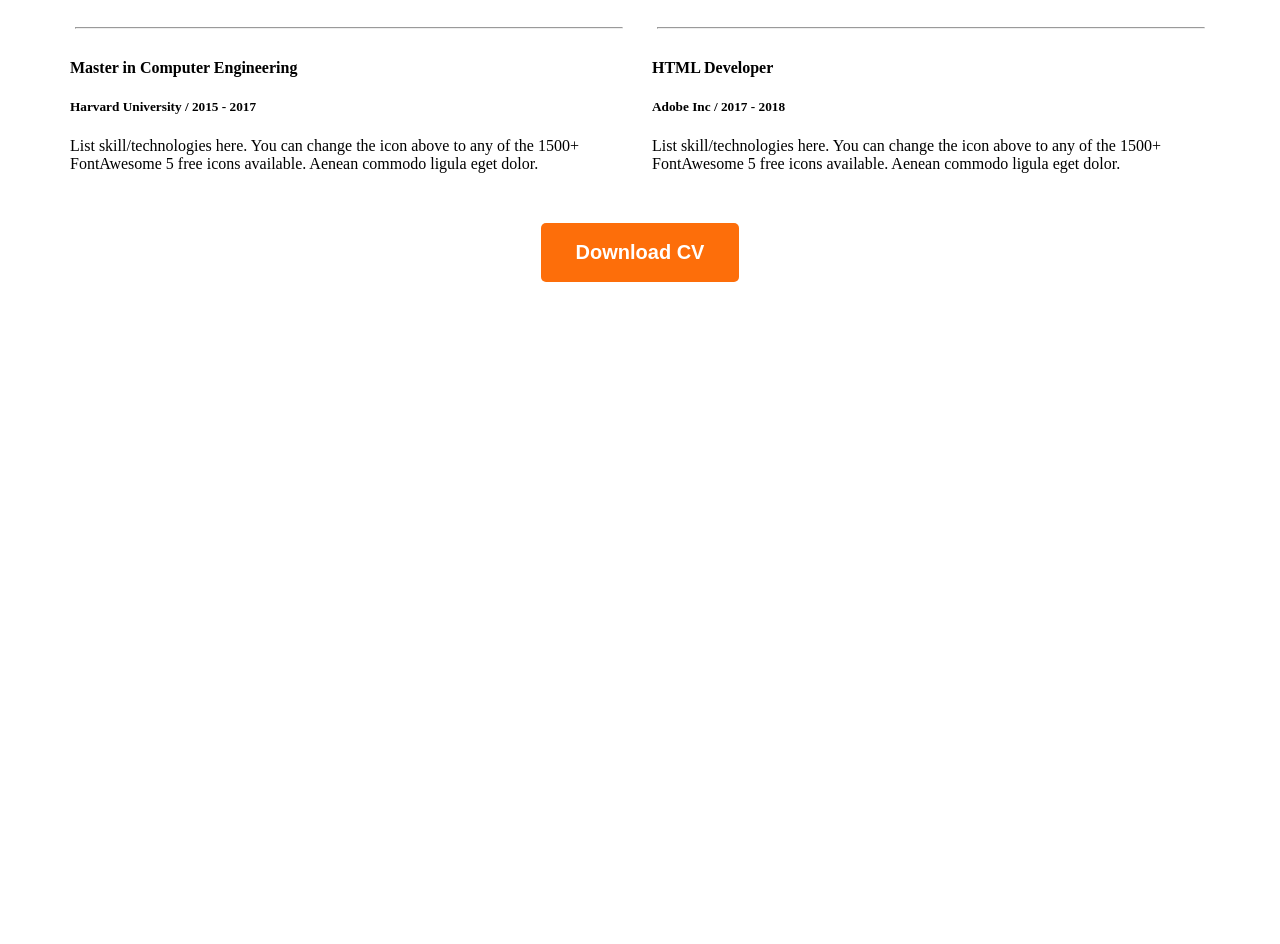
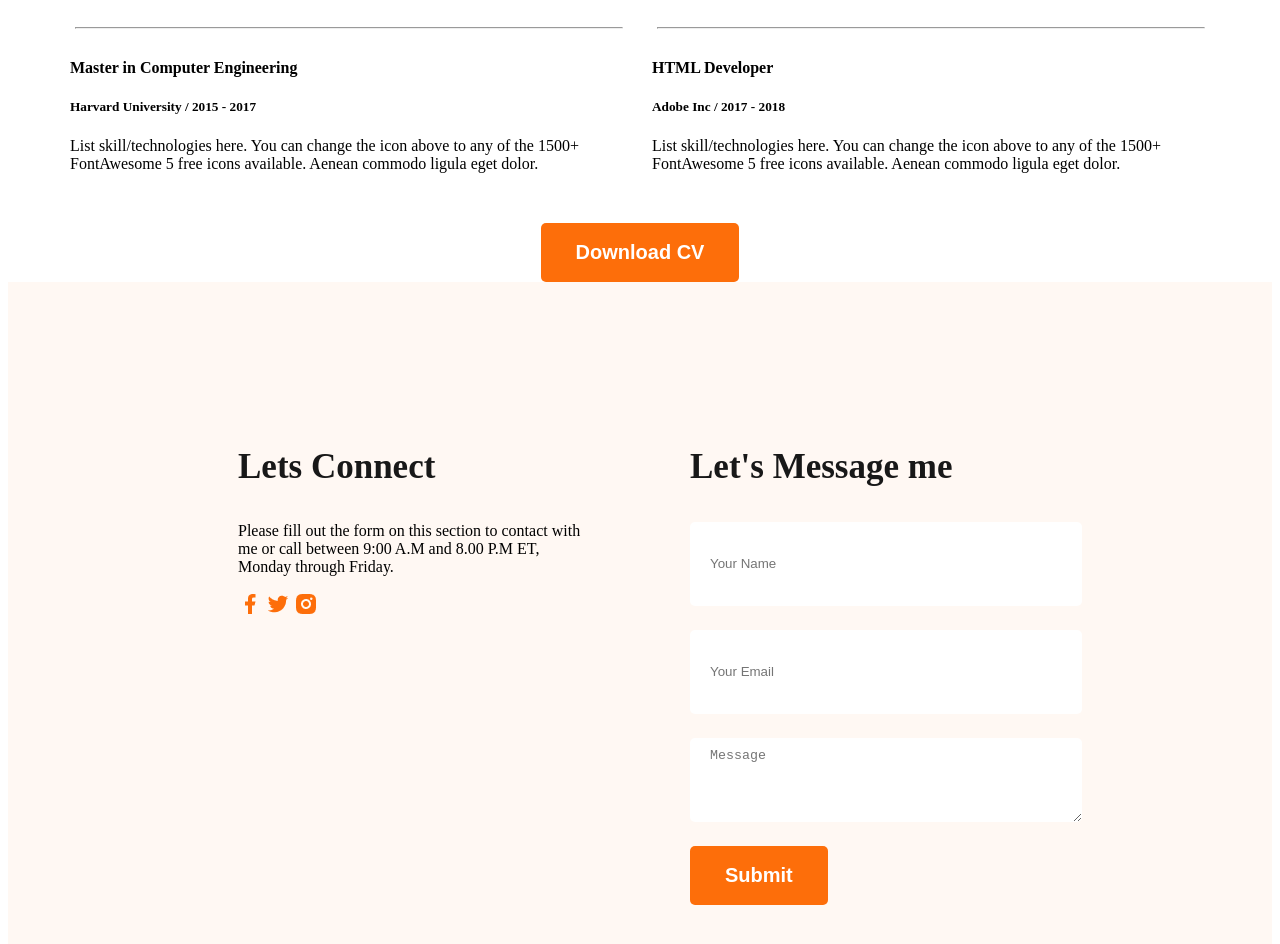
Before and after one commit to JerinOnTheXplore/devfolio-site, a plain HTML site: page index.html in a window 1280 px wide. Shown: the part 2640-3584 px from the top of the page. Before the commit the page ends 2930 px from the top, so only its background shows below. Drawn offline with Linux system fonts and the light colour scheme.

Commit message:
added footer section

```diff
--- a/index.html
+++ b/index.html
@@ -143,8 +143,26 @@
     </div>
  </section>
     </main>
-    <footer>
+    <footer class="secondary-bg">
+      <div class="footer-column">
+    <h3 class="section-title">Lets Connect</h3>
+    <p>Please fill out the form on this section to contact with me or call between 9:00 A.M and 8.00 P.M ET, Monday through Friday.</p>
+    <div>
+        <a href=""><img src="images/icons/facebook.png" alt=""></a>
+        <a href=""><img src="images/icons/twitter.png" alt=""></a>
+        <a href=""><img src="images/icons/insta.png" alt=""></a>
+    </div>
+      </div>
+      <div class="footer-column">
+        <h3 class="section-title">Let's Message me</h3>
+        <form action="">
+            <input type="text" name="" id="" placeholder="Your Name">
+            <input type="email" name="" id="" placeholder="Your Email">
+            <textarea name="" id="" cols="30" rows="50" placeholder="Message"></textarea>
+            <input class="btn-primary" type="submit" value="Submit">
 
+        </form>
+      </div>
     </footer>
 </body>
 </html>
--- a/styles/styles.css
+++ b/styles/styles.css
@@ -146,3 +146,23 @@ main section{
 .resume-download-cv{
     margin-top: 50px;
 }
+/* footer styles */
+footer{
+    padding: 130px 230px;
+    display: flex;
+    gap: 100px;
+
+}
+.footer-column{
+    width: 50%;
+}
+footer input[type="text"], footer input[type="email"], footer textarea{
+    height: 64px;
+    border-radius: 5px;
+    background-color: #FFFFFF;
+    display: block;
+    width: 100%;
+    padding: 10px 20px;
+    margin-bottom: 24px;
+    border: none;
+}
```
